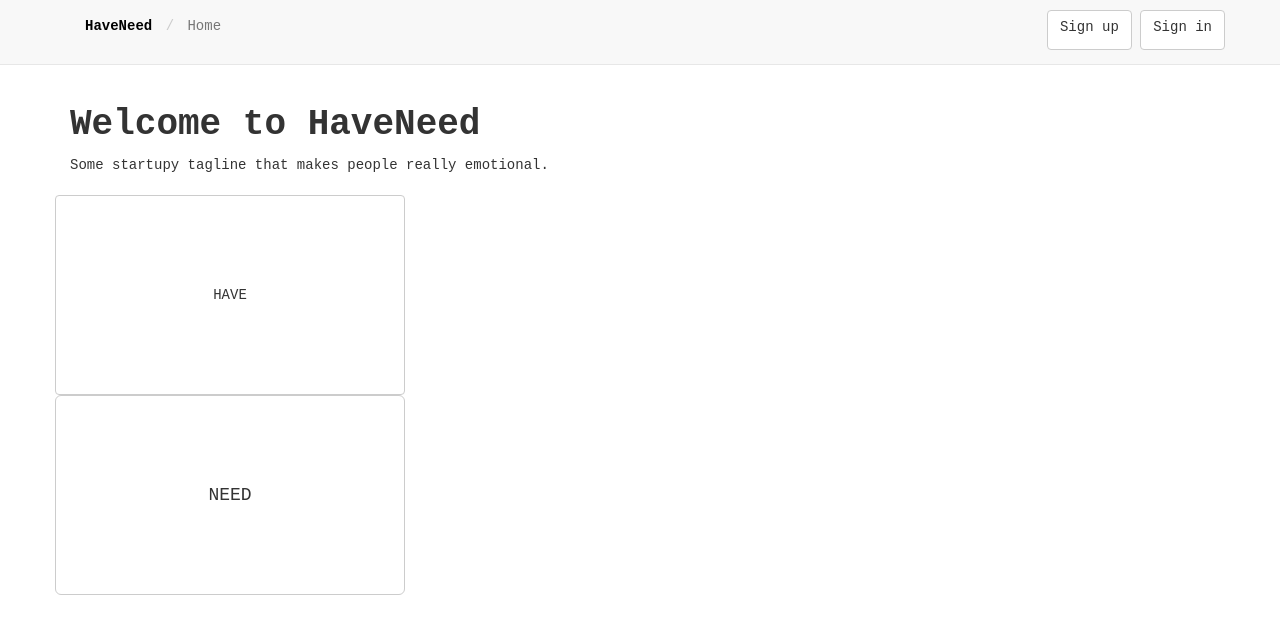
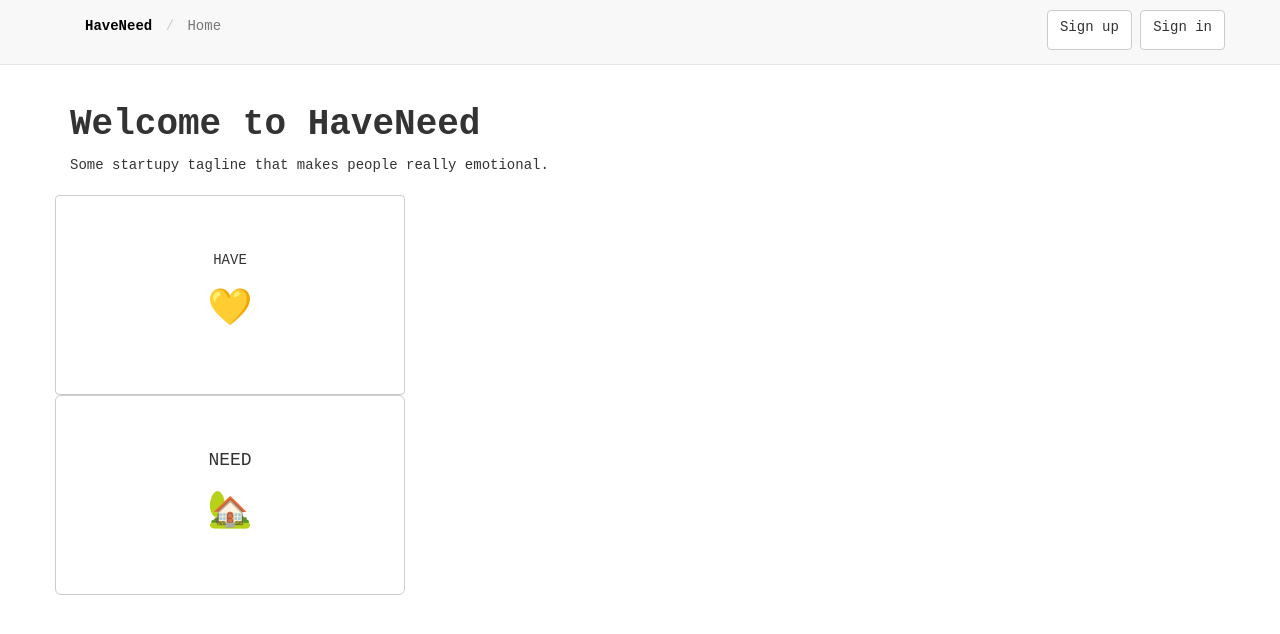
Before and after one commit to FrancescoSTL/generadix, a website: page views/haveOrNeed.html in a window 1280 px wide. Drawn offline with nearby package versions, Linux system fonts and the light colour scheme; files that its build step writes are made by us from their sources.

Commit message:
Emojis duh

```diff
--- a/views/haveOrNeed.html
+++ b/views/haveOrNeed.html
@@ -16,11 +16,11 @@
 {% block content %}
     <div class="row">
         <form action="/register">
-            <button class="btn btn-default" style="width: 350px; height: 200px;">HAVE</button>
+            <button class="btn btn-default" style="width: 350px; height: 200px;">HAVE<br><h1>💛</h1></button>
             <input type="hidden" name="hn" value="have" />
         </form>
         <form action="/register">
-            <button class="btn btn-default btn-lg"  style="width: 350px; height: 200px;">NEED</button>
+            <button class="btn btn-default btn-lg"  style="width: 350px; height: 200px;">NEED<br><h1>🏡</h1></button>
             <input type="hidden" name="hn" value="need" />
         </form>
     </div>
```
Also changed, not shown: public/assets/images/logo.png (added).
